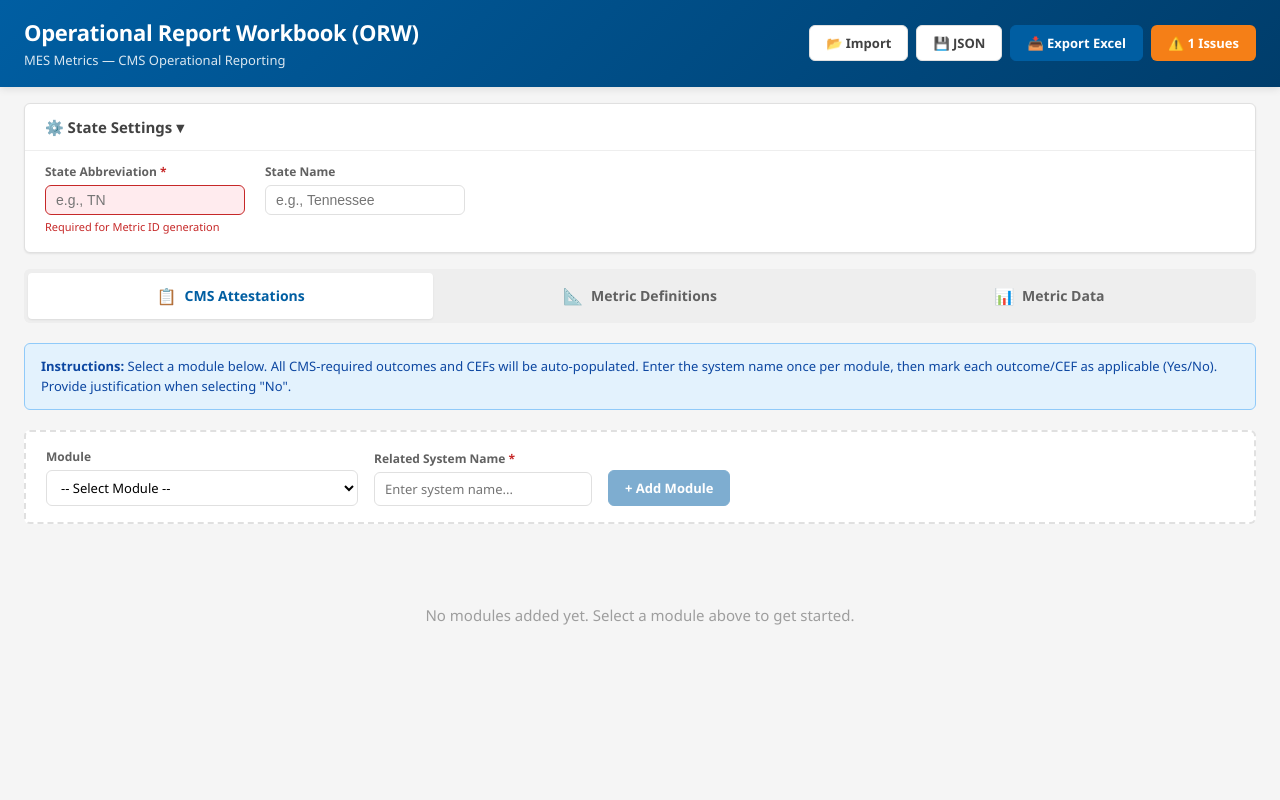
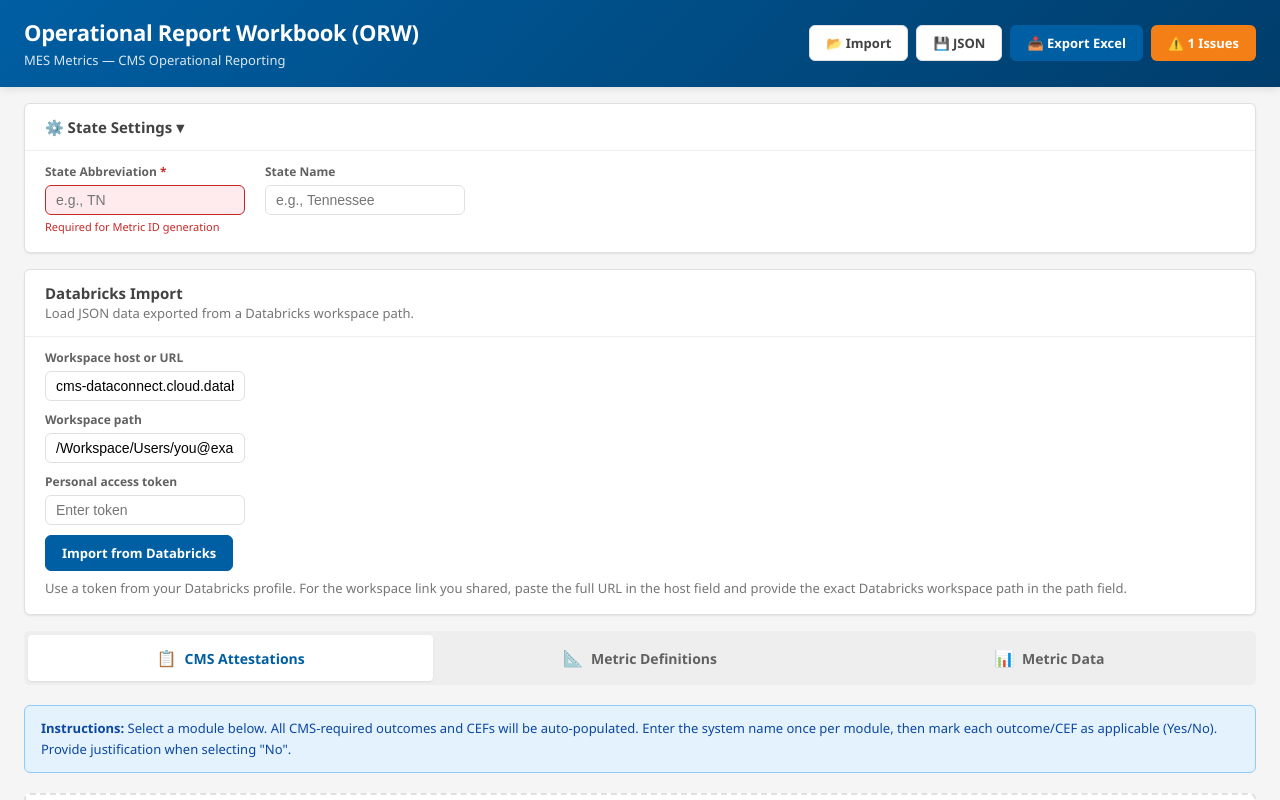
Before and after one commit to smahoney10/orw-form, a React (Vite) app: page / in a window 1280 px wide. Shown: the top 800 px of the page. Built offline with nearby package versions, Linux system fonts and the light colour scheme.

Commit message:
Add Databricks import connector

```diff
--- a/src/App.jsx
+++ b/src/App.jsx
@@ -6,6 +6,7 @@
 import MetricDefinitions from './components/MetricDefinitions';
 import MetricData from './components/MetricData';
 import ValidationSummary from './components/ValidationSummary';
+import DatabricksConnector from './components/DatabricksConnector';
 import { MODULE_ABBREVIATIONS } from './data/referenceData';
 import './App.css';
 
@@ -210,10 +211,7 @@
       reader.onload = (ev) => {
         try {
           const payload = JSON.parse(ev.target.result);
-          if (payload.settings) setSettings(payload.settings);
-          if (payload.cmsAttestations) setAttestationsData(payload.cmsAttestations);
-          if (payload.metricDefinitions) setDefinitionsData(payload.metricDefinitions);
-          if (payload.metricData) setMetricData(payload.metricData);
+          applyImportedPayload(payload);
           alert('Data imported successfully!');
         } catch (err) {
           alert('Error importing file: ' + err.message);
@@ -222,6 +220,13 @@
       reader.readAsText(file);
     };
     input.click();
+  };
+
+  const applyImportedPayload = (payload) => {
+    if (payload.settings) setSettings(payload.settings);
+    if (payload.cmsAttestations) setAttestationsData(payload.cmsAttestations);
+    if (payload.metricDefinitions) setDefinitionsData(payload.metricDefinitions);
+    if (payload.metricData) setMetricData(payload.metricData);
   };
 
   const totalErrors = Object.values(validationErrors).reduce((s, a) => s + a.length, 0);
@@ -255,6 +260,8 @@
       </header>
 
       <SettingsPanel settings={settings} onSettingsChange={setSettings} />
+
+      <DatabricksConnector onImport={applyImportedPayload} />
 
       <TabNavigation
         activeTab={activeTab}
--- /dev/null
+++ b/src/components/DatabricksConnector.jsx
@@ -0,0 +1,104 @@
+import { useState } from 'react';
+import { fetchDatabricksWorkspaceContent, parsePythonCode, tryParseJsonContent } from '../services/databricks';
+
+function DatabricksConnector({ onImport }) {
+  const [workspaceHost, setWorkspaceHost] = useState('cms-dataconnect.cloud.databricks.com');
+  const [token, setToken] = useState('');
+  const [workspacePath, setWorkspacePath] = useState('/Workspace/Users/you@example.com/my-notebook');
+  const [loading, setLoading] = useState(false);
+  const [error, setError] = useState('');
+  const [status, setStatus] = useState('');
+
+  const handleSubmit = async (event) => {
+    event.preventDefault();
+    setLoading(true);
+    setError('');
+    setStatus('');
+
+    try {
+      const content = await fetchDatabricksWorkspaceContent({
+        workspaceHost,
+        token,
+        path: workspacePath,
+      });
+
+      const parsedJson = tryParseJsonContent(content);
+      const pythonCode = parsePythonCode(content);
+
+      if (parsedJson) {
+        onImport(parsedJson);
+        setStatus('Imported JSON data from Databricks.');
+        return;
+      }
+
+      if (pythonCode) {
+        onImport({ pythonCode, importedFrom: 'databricks' });
+        setStatus('Imported Python code from Databricks.');
+        return;
+      }
+
+      throw new Error('The Databricks export did not contain usable content.');
+    } catch (err) {
+      setError(err.message || 'Unable to load content from Databricks.');
+    } finally {
+      setLoading(false);
+    }
+  };
+
+  return (
+    <section className="settings-panel" style={{ marginTop: '16px' }}>
+      <div className="settings-header">
+        <div>
+          <h3>Databricks Import</h3>
+          <div className="settings-summary">Load JSON data exported from a Databricks workspace path.</div>
+        </div>
+      </div>
+      <div className="settings-body">
+        <form onSubmit={handleSubmit} className="settings-row" style={{ flexDirection: 'column', gap: '10px' }}>
+          <div className="settings-field">
+            <label htmlFor="workspaceHost">Workspace host or URL</label>
+            <input
+              id="workspaceHost"
+              value={workspaceHost}
+              onChange={(event) => setWorkspaceHost(event.target.value)}
+              placeholder="https://cms-dataconnect.cloud.databricks.com"
+            />
+          </div>
+
+          <div className="settings-field">
+            <label htmlFor="workspacePath">Workspace path</label>
+            <input
+              id="workspacePath"
+              value={workspacePath}
+              onChange={(event) => setWorkspacePath(event.target.value)}
+              placeholder="/Workspace/Users/you@example.com/my-file"
+            />
+          </div>
+
+          <div className="settings-field">
+            <label htmlFor="token">Personal access token</label>
+            <input
+              id="token"
+              type="password"
+              value={token}
+              onChange={(event) => setToken(event.target.value)}
+              placeholder="Enter token"
+            />
+          </div>
+
+          <div style={{ display: 'flex', gap: '8px', alignItems: 'center', flexWrap: 'wrap' }}>
+            <button className="btn btn-primary" type="submit" disabled={loading}>
+              {loading ? 'Loading...' : 'Import from Databricks'}
+            </button>
+            <span className="settings-summary">Use a token from your Databricks profile. For the workspace link you shared, paste the full URL in the host field and provide the exact Databricks workspace path in the path field.</span>
+          </div>
+
+          {error ? <div className="field-error">{error}</div> : null}
+          {status ? <div className="settings-summary">{status}</div> : null}
+        </form>
+      </div>
+    </section>
+  );
+}
+
+export default DatabricksConnector;
--- /dev/null
+++ b/src/services/databricks.js
@@ -0,0 +1,66 @@
+export function normalizeWorkspaceHost(host) {
+  const value = (host || '').trim();
+  if (!value) return '';
+
+  try {
+    const parsed = new URL(value.startsWith('http') ? value : `https://${value}`);
+    return parsed.host;
+  } catch {
+    return value.replace(/^https?:\/\//i, '').split('/')[0].replace(/\/+$/, '');
+  }
+}
+
+export function buildDatabricksWorkspaceUrl(host, path, format = 'SOURCE') {
+  const normalizedHost = normalizeWorkspaceHost(host);
+  const normalizedPath = (path || '').trim();
+
+  if (!normalizedHost) {
+    throw new Error('Workspace host is required');
+  }
+
+  if (!normalizedPath) {
+    throw new Error('Workspace path is required');
+  }
+
+  const url = new URL(`https://${normalizedHost}/api/2.0/workspace/export`);
+  url.searchParams.set('path', normalizedPath);
+  url.searchParams.set('format', format);
+  return url.toString();
+}
+
+export async function fetchDatabricksWorkspaceContent({ workspaceHost, token, path }) {
+  const url = buildDatabricksWorkspaceUrl(workspaceHost, path);
+
+  const response = await fetch(url, {
+    method: 'GET',
+    headers: {
+      Authorization: `Bearer ${token}`,
+      'Content-Type': 'text/plain',
+    },
+  });
+
+  if (!response.ok) {
+    const bodyText = await response.text().catch(() => '');
+    throw new Error(`${response.status} ${response.statusText}${bodyText ? `: ${bodyText}` : ''}`.trim());
+  }
+
+  return response.text();
+}
+
+export function tryParseJsonContent(text) {
+  if (!text) return null;
+
+  const trimmed = text.trim();
+  if (!trimmed) return null;
+
+  try {
+    return JSON.parse(trimmed);
+  } catch {
+    return null;
+  }
+}
+
+export function parsePythonCode(text) {
+  if (!text) return '';
+  return text.trim();
+}
```
